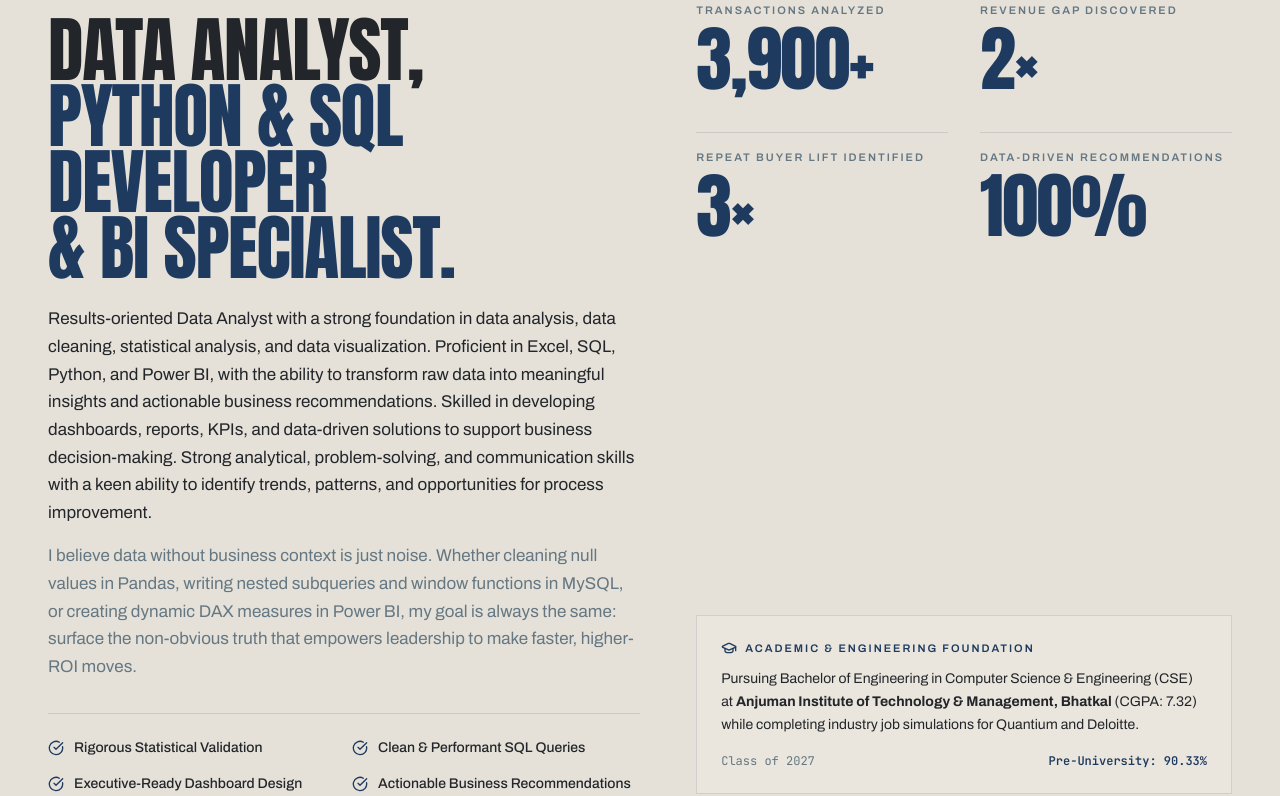
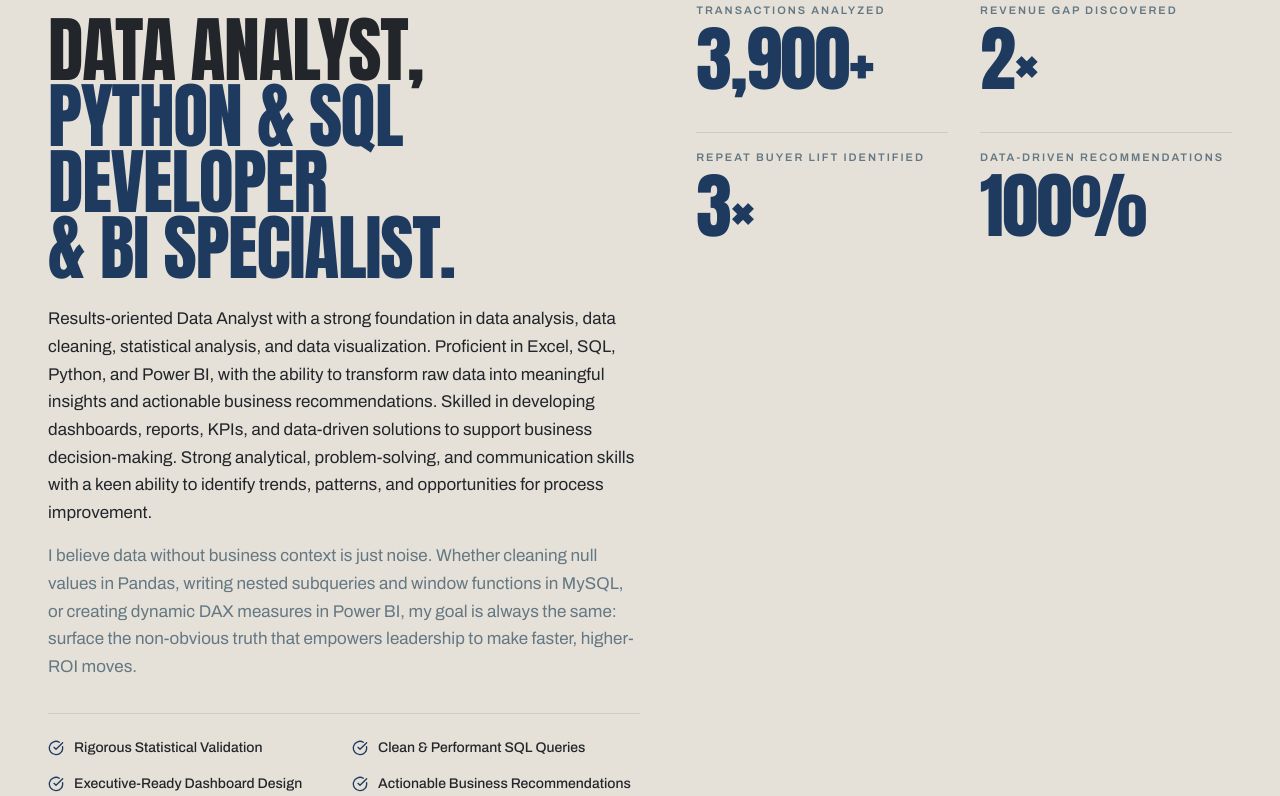
Before and after one commit to lochanhavalimane-pixel/Data_Analyst_Portfolio, a React (Vite) app: page / in a window 1280 px wide. Shown: the part 964-1760 px from the top of the page. Built offline with nearby package versions, Linux system fonts and the light colour scheme.

Commit message:
Add smooth scroll reveal animations to portfolio sections

```diff
--- a/package.json
+++ b/package.json
@@ -10,6 +10,7 @@
     "preview": "vite preview"
   },
   "dependencies": {
+    "framer-motion": "^13.3.0",
     "lucide-react": "^1.41.0",
     "react": "^19.2.8",
     "react-dom": "^19.2.8"
--- a/src/App.jsx
+++ b/src/App.jsx
@@ -6,7 +6,6 @@
 import Projects from "./components/Projects";
 import TechStack from "./components/TechStack";
 import Process from "./components/Process";
-import Education from "./components/Education";
 import Contact from "./components/Contact";
 import Footer from "./components/Footer";
 import ResumeModal from "./components/ResumeModal";
@@ -57,7 +56,6 @@
         <Projects />
         <TechStack />
         <Process />
-        <Education />
         <Contact />
       </main>
 
--- a/src/components/About.jsx
+++ b/src/components/About.jsx
@@ -1,88 +1,75 @@
 import React from "react";
 import { profileData } from "../data/profileData";
-import { GraduationCap, Award, Compass, CheckCircle } from "lucide-react";
+import { CheckCircle } from "lucide-react";
+import ScrollReveal, { RevealItem } from "./ScrollReveal";
 
 export default function About() {
   return (
-    <section id="about" className="page-reveal rule-b py-12 sm:py-16 lg:py-20">
-      <div className="mx-auto max-w-[110rem] px-5 sm:px-8 lg:px-12">
-        <div className="grid gap-10 lg:grid-cols-[1.05fr_0.95fr] lg:gap-14">
+    <section id="about" className="rule-b py-12 sm:py-16 lg:py-20">
+      <ScrollReveal className="mx-auto max-w-[110rem] px-5 sm:px-8 lg:px-12">
+        <RevealItem className="grid gap-10 lg:grid-cols-[1.05fr_0.95fr] lg:gap-14">
           {/* Left Column: Heading & Narrative */}
-          <div>
-            <div className="flex items-center gap-3">
+          <RevealItem>
+            <RevealItem className="flex items-center gap-3">
               <span className="h-2 w-2 shrink-0 bg-primary" aria-hidden="true"></span>
               <span className="eyebrow text-ink/70 tracking-eyebrow text-xs">About Me</span>
-            </div>
+            </RevealItem>
 
-            <h2 className="heading-reveal d-1 mt-4">
+            <RevealItem as="h2" className="d-1 mt-4">
               <span className="block">
                 <span className="block text-ink">DATA ANALYST,</span>
                 <span className="block text-primary">PYTHON & SQL DEVELOPER</span>
                 <span className="block text-primary">& BI SPECIALIST.</span>
               </span>
-            </h2>
+            </RevealItem>
 
-            <div className="mt-6 space-y-4 text-ink/80 text-base sm:text-[1.0625rem] leading-relaxed">
-              <p>
+            <ScrollReveal className="mt-6 space-y-4 text-ink/80 text-base sm:text-[1.0625rem] leading-relaxed">
+              <RevealItem as="p">
                 {profileData.summary}
-              </p>
-              <p className="text-muted">
+              </RevealItem>
+              <RevealItem as="p" className="text-muted">
                 I believe data without business context is just noise. Whether cleaning null values in Pandas, writing nested subqueries and window functions in MySQL, or creating dynamic DAX measures in Power BI, my goal is always the same: surface the non-obvious truth that empowers leadership to make faster, higher-ROI moves.
-              </p>
-            </div>
+              </RevealItem>
+            </ScrollReveal>
 
             {/* Core Values / Competencies */}
-            <div className="mt-8 grid grid-cols-2 gap-4 border-t border-rule pt-6">
-              <div className="flex items-start gap-2.5">
+            <ScrollReveal className="mt-8 grid grid-cols-2 gap-4 border-t border-rule pt-6">
+              <RevealItem className="flex items-start gap-2.5">
                 <CheckCircle className="w-4 h-4 text-primary shrink-0 mt-0.5" />
                 <span className="text-xs sm:text-sm font-medium text-ink">Rigorous Statistical Validation</span>
-              </div>
-              <div className="flex items-start gap-2.5">
+              </RevealItem>
+              <RevealItem className="flex items-start gap-2.5">
                 <CheckCircle className="w-4 h-4 text-primary shrink-0 mt-0.5" />
                 <span className="text-xs sm:text-sm font-medium text-ink">Clean & Performant SQL Queries</span>
-              </div>
-              <div className="flex items-start gap-2.5">
+              </RevealItem>
+              <RevealItem className="flex items-start gap-2.5">
                 <CheckCircle className="w-4 h-4 text-primary shrink-0 mt-0.5" />
                 <span className="text-xs sm:text-sm font-medium text-ink">Executive-Ready Dashboard Design</span>
-              </div>
-              <div className="flex items-start gap-2.5">
+              </RevealItem>
+              <RevealItem className="flex items-start gap-2.5">
                 <CheckCircle className="w-4 h-4 text-primary shrink-0 mt-0.5" />
                 <span className="text-xs sm:text-sm font-medium text-ink">Actionable Business Recommendations</span>
-              </div>
-            </div>
-          </div>
+              </RevealItem>
+            </ScrollReveal>
+          </RevealItem>
 
-          {/* Right Column: Key Stats Grid & Education Highlights */}
-          <div className="flex flex-col justify-between">
-            <dl className="grid grid-cols-2 gap-x-8 gap-y-8 sm:gap-y-10">
+          {/* Right Column: Key Stats Grid */}
+          <RevealItem className="flex flex-col justify-between">
+            <ScrollReveal as="dl" className="grid grid-cols-2 gap-x-8 gap-y-8 sm:gap-y-10">
               {profileData.stats.map((stat, idx) => (
-                <div key={idx} className="rule-t pt-4">
+                <RevealItem as="div" key={idx} className="rule-t pt-4">
                   <dt className="eyebrow text-muted text-xs tracking-eyebrow font-semibold">
                     {stat.label}
                   </dt>
                   <dd className="d-1 mt-2 text-primary">
                     {stat.value}
                   </dd>
-                </div>
+                </RevealItem>
               ))}
-            </dl>
-
-            <div className="mt-10 border-t border-rule pt-6 bg-cream-card p-6 border border-rule">
-              <div className="flex items-center gap-2 text-xs eyebrow text-primary font-bold tracking-wider">
-                <GraduationCap className="w-4 h-4" />
-                <span>Academic & Engineering Foundation</span>
-              </div>
-              <p className="mt-3 text-sm text-ink/85 leading-relaxed">
-                Pursuing Bachelor of Engineering in Computer Science & Engineering (CSE) at <strong>Anjuman Institute of Technology & Management, Bhatkal</strong> (CGPA: 7.32) while completing industry job simulations for Quantium and Deloitte.
-              </p>
-              <div className="mt-4 flex items-center justify-between text-xs font-mono text-muted">
-                <span>Class of 2027</span>
-                <span className="text-primary font-semibold">Pre-University: 90.33%</span>
-              </div>
-            </div>
-          </div>
-        </div>
-      </div>
+            </ScrollReveal>
+          </RevealItem>
+        </RevealItem>
+      </ScrollReveal>
     </section>
   );
 }
--- a/src/components/Header.jsx
+++ b/src/components/Header.jsx
@@ -19,7 +19,6 @@
     { name: "Experience", href: "#experience" },
     { name: "Work", href: "#work" },
     { name: "Stack", href: "#stack" },
-    { name: "Education", href: "#education" },
     { name: "Contact", href: "#contact" },
   ];
 
--- a/src/components/ResumeModal.jsx
+++ b/src/components/ResumeModal.jsx
@@ -1,5 +1,5 @@
 import React, { useEffect } from "react";
-import { X, Printer, Download, Mail, Phone, MapPin, ExternalLink } from "lucide-react";
+import { X, Download } from "lucide-react";
 import { GithubIcon, LinkedinIcon } from "./Icons";
 import { profileData } from "../data/profileData";
 
@@ -20,10 +20,6 @@
 
   if (!isOpen) return null;
 
-  const handlePrint = () => {
-    window.print();
-  };
-
   return (
     <div className="fixed inset-0 z-50 flex items-center justify-center bg-ink/80 backdrop-blur-sm p-4 sm:p-6 overflow-y-auto">
       <div
@@ -37,13 +33,15 @@
             • Data Analyst
           </span>
           <div className="flex items-center gap-3">
-            <button
-              onClick={handlePrint}
-              className="flex items-center gap-1.5 px-3 py-1.5 border border-rule hover:border-primary hover:text-primary text-xs font-mono transition-colors"
+            <a
+              href="/Lochan_Havalimane_Resume.pdf"
+              download="Lochan_Havalimane_Resume.pdf"
+              className="inline-flex items-center gap-1.5 px-3 py-1.5 border border-rule bg-ink text-cream text-xs font-mono transition-colors hover:bg-primary hover:text-cream hover:border-primary"
+              aria-label="Download resume PDF"
             >
-              <Printer className="w-3.5 h-3.5" />
-              <span>Print / Save PDF</span>
-            </button>
+              <Download className="w-3.5 h-3.5" />
+              <span>Download</span>
+            </a>
             <button
               onClick={onClose}
               className="p-1.5 border border-rule hover:bg-ink hover:text-cream transition-colors"
@@ -91,38 +89,18 @@
               EDUCATION
             </h2>
             <div className="space-y-4">
-              <div>
-                <div className="flex justify-between items-baseline text-xs sm:text-sm">
-                  <span className="font-bold text-ink">Anjuman Institute Of Technology And Management, Bhatkal</span>
-                  <span className="font-mono text-muted text-xs">2023 — 2027</span>
+              {profileData.education.map((edu, idx) => (
+                <div key={idx}>
+                  <div className="flex justify-between items-baseline text-xs sm:text-sm">
+                    <span className="font-bold text-ink">{edu.institution}{edu.location ? `, ${edu.location}` : ""}</span>
+                    <span className="font-mono text-muted text-xs">{edu.period}</span>
+                  </div>
+                  <div className="flex justify-between text-xs text-ink/80 mt-0.5 gap-2">
+                    <span>{edu.degree}</span>
+                    <span className="font-mono font-semibold text-primary whitespace-nowrap">{edu.score}</span>
+                  </div>
                 </div>
-                <div className="flex justify-between text-xs text-ink/80 mt-0.5">
-                  <span>Bachelor of Engineering in Computer Science (CSE)</span>
-                  <span className="font-mono font-semibold text-primary">CGPA: 7.32</span>
-                </div>
-              </div>
-
-              <div>
-                <div className="flex justify-between items-baseline text-xs sm:text-sm">
-                  <span className="font-bold text-ink">SDM College, Ujire</span>
-                  <span className="font-mono text-muted text-xs">2021 — 2023</span>
-                </div>
-                <div className="flex justify-between text-xs text-ink/80 mt-0.5">
-                  <span>Pre-University Course (PCMS)</span>
-                  <span className="font-mono font-semibold text-primary">Percentage: 90.33%</span>
-                </div>
-              </div>
-
-              <div>
-                <div className="flex justify-between items-baseline text-xs sm:text-sm">
-                  <span className="font-bold text-ink">Anand Ashram High School, Bhatkal</span>
-                  <span className="font-mono text-muted text-xs">2020 — 2021</span>
-                </div>
-                <div className="flex justify-between text-xs text-ink/80 mt-0.5">
-                  <span>SSLC</span>
-                  <span className="font-mono font-semibold text-primary">Percentage: 87.2%</span>
-                </div>
-              </div>
+              ))}
             </div>
           </div>
 
--- /dev/null
+++ b/src/components/ScrollReveal.jsx
@@ -0,0 +1,72 @@
+import React from "react";
+import { motion } from "framer-motion";
+
+export const revealContainerVariants = {
+  hidden: { opacity: 1 },
+  show: {
+    opacity: 1,
+    transition: {
+      staggerChildren: 0.15,
+      delayChildren: 0.1,
+    },
+  },
+};
+
+export const revealChildVariants = {
+  hidden: { opacity: 0, y: 40, scale: 0.98 },
+  show: {
+    opacity: 1,
+    y: 0,
+    scale: 1,
+    transition: {
+      duration: 0.5,
+      ease: [0.25, 0.1, 0.25, 1.0],
+    },
+  },
+};
+
+const revealViewport = { once: true, amount: 0.2 };
+
+export function RevealItem({ children, className = "", as = "div", ...props }) {
+  const MotionTag = motion[as] || motion.div;
+
+  return (
+    <MotionTag
+      className={className}
+      variants={revealChildVariants}
+      {...props}
+    >
+      {children}
+    </MotionTag>
+  );
+}
+
+export default function ScrollReveal({
+  children,
+  className = "",
+  as = "div",
+  staggerChildren = 0.15,
+  delayChildren = 0.1,
+  ...props
+}) {
+  const MotionTag = motion[as] || motion.div;
+
+  return (
+    <MotionTag
+      className={className}
+      initial="hidden"
+      whileInView="show"
+      viewport={revealViewport}
+      variants={{
+        ...revealContainerVariants,
+        show: {
+          ...revealContainerVariants.show,
+          transition: { staggerChildren, delayChildren },
+        },
+      }}
+      {...props}
+    >
+      {children}
+    </MotionTag>
+  );
+}
```
Also changed, not shown: src/components/Contact.jsx (+30 -35 lines), src/components/Education.jsx (deleted, +0 -61 lines), src/components/Experience.jsx (+27 -27 lines), src/components/Process.jsx (+12 -11 lines), src/components/Projects.jsx (+16 -15 lines), src/components/TechStack.jsx (+18 -17 lines), 1 other file (tests, documents, lock files or other folders).
